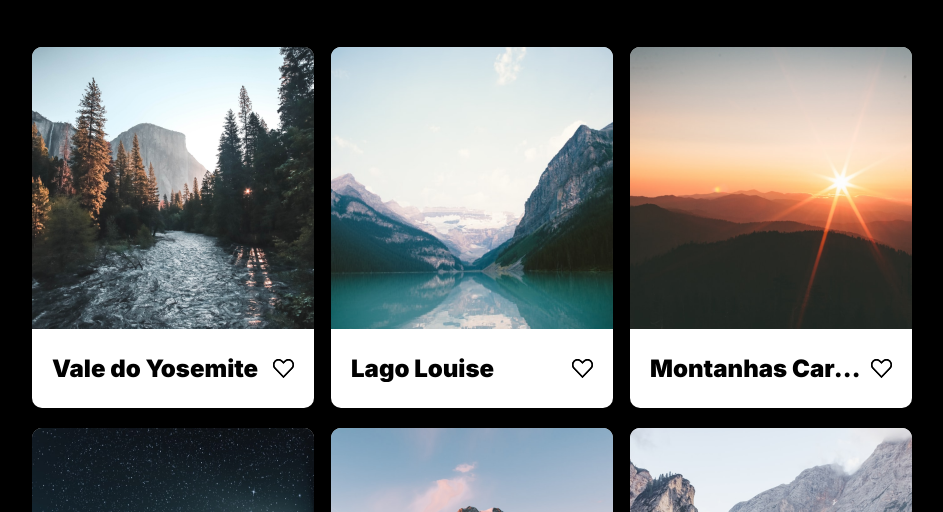
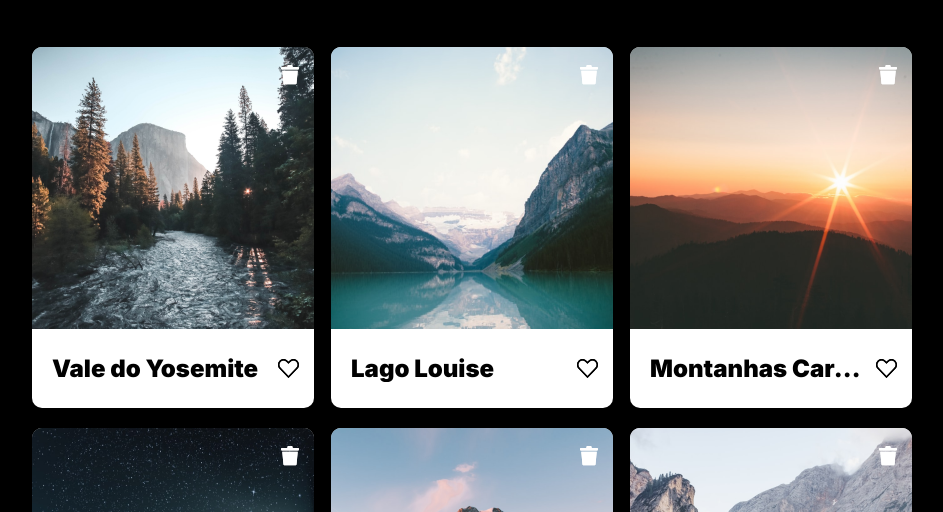
Before and after one commit to roastoffel/web_project_around, a plain HTML site: page index.html in a window 1280 px wide. Shown: the part 288-800 px from the top of the page, without its empty margins (168-1111 px from the left). Drawn offline with Linux system fonts and the light colour scheme; files whose address does not match are found by name.

Commit message:
Adicionar botão 'lixeira' nos cards

```diff
--- a/blocks/content.css
+++ b/blocks/content.css
@@ -27,6 +27,22 @@
   max-width: 100%;
 }
 
+.content__card_btn-trash {
+  background-color: transparent;
+  background-image: url(/images/trash.svg);
+  background-repeat: no-repeat;
+  border: 0;
+  padding: 0;
+  cursor: pointer;
+  position: absolute;
+  top: 18px;
+  right: 15px;
+}
+
+.content__card_btn-trash:hover {
+  opacity: 0.6;
+}
+
 .content__card_btn-like {
   background-color: transparent;
   background-image: url(/images/heart.svg);
@@ -35,7 +51,7 @@
   padding: 0;
   cursor: pointer;
   position: absolute;
-  right: 20px;
+  right: 15px;
   bottom: 26px;
 }
 
--- a/blocks/form.css
+++ b/blocks/form.css
@@ -130,8 +130,6 @@
   }
 }
 
-/* ////////////////////// */
-
 .popup-add {
   display: none;
 }
--- a/index.html
+++ b/index.html
@@ -45,6 +45,13 @@
               class="content__card_image"
             />
             <h3 class="content__card_title">Vale do Yosemite</h3>
+            <button type="button" class="content__card_btn-trash">
+              <img
+                src="./images/trash.svg"
+                alt="Botão lixo"
+                class="content__card_trash"
+              />
+            </button>
             <button type="button" class="content__card_btn-like">
               <img
                 src="./images/heart.svg"
@@ -60,6 +67,13 @@
               class="content__card_image"
             />
             <h3 class="content__card_title">Lago Louise</h3>
+            <button type="button" class="content__card_btn-trash">
+              <img
+                src="./images/trash.svg"
+                alt="Botão lixo"
+                class="content__card_trash"
+              />
+            </button>
             <button type="button" class="content__card_btn-like">
               <img
                 src="./images/heart.svg"
@@ -75,6 +89,13 @@
               class="content__card_image"
             />
             <h3 class="content__card_title">Montanhas Carens</h3>
+            <button type="button" class="content__card_btn-trash">
+              <img
+                src="./images/trash.svg"
+                alt="Botão lixo"
+                class="content__card_trash"
+              />
+            </button>
             <button type="button" class="content__card_btn-like">
               <img
                 src="./images/heart.svg"
@@ -90,6 +111,13 @@
               class="content__card_image"
             />
             <h3 class="content__card_title">Latemar</h3>
+            <button type="button" class="content__card_btn-trash">
+              <img
+                src="./images/trash.svg"
+                alt="Botão lixo"
+                class="content__card_trash"
+              />
+            </button>
             <button type="button" class="content__card_btn-like">
               <img
                 src="./images/heart.svg"
@@ -105,6 +133,13 @@
               class="content__card_image"
             />
             <h3 class="content__card_title">Parque Nacional de Vanoise</h3>
+            <button type="button" class="content__card_btn-trash">
+              <img
+                src="./images/trash.svg"
+                alt="Botão lixo"
+                class="content__card_trash"
+              />
+            </button>
             <button type="button" class="content__card_btn-like">
               <img
                 src="./images/heart.svg"
@@ -120,6 +155,13 @@
               class="content__card_image"
             />
             <h3 class="content__card_title">Lago di Braies</h3>
+            <button type="button" class="content__card_btn-trash">
+              <img
+                src="./images/trash.svg"
+                alt="Botão lixo"
+                class="content__card_trash"
+              />
+            </button>
             <button type="button" class="content__card_btn-like">
               <img
                 src="./images/heart.svg"
@@ -199,7 +241,7 @@
                 required
               />
             </fieldset>
-            <button type="submit" class="form-add__button">Salvar</button>
+            <button type="submit" class="form-add__button">Criar</button>
           </form>
         </div>
         <div class="popup-add__overlay"></div>
```
Also changed, not shown: images/trash.svg (added).
